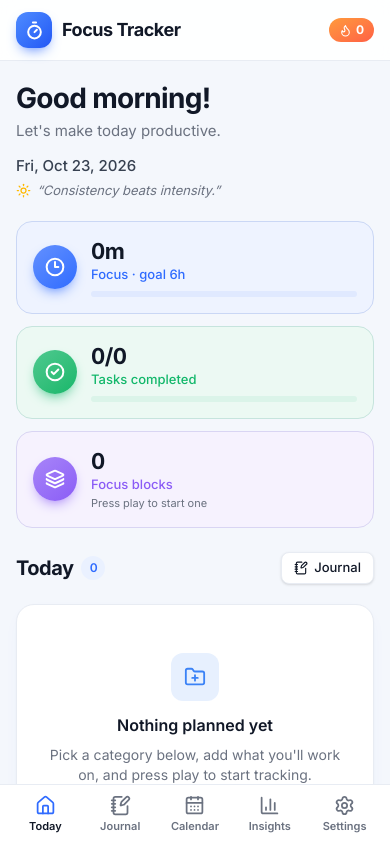
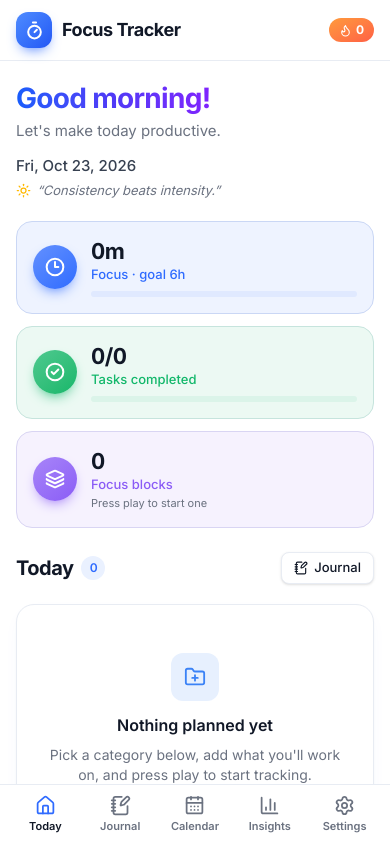
Before and after one commit to somcpp/focus-tracker, a Next.js app: page / in a window 390 px wide. Shown: the top 844 px of the page. Built offline with nearby package versions, Linux system fonts and the light colour scheme.

Commit message:
Add gradient to greeting heading and fix header layout responsiveness

```diff
--- a/src/app/globals.css
+++ b/src/app/globals.css
@@ -3,8 +3,8 @@
 @custom-variant dark (&:where(.dark, .dark *));
 
 :root {
-  --bg: #f4f7fc;
-  --subtle: #f7f9fd;
+  --bg: #ffffff;
+  --subtle: #f8fafc;
   --card: #ffffff;
   --card-2: #f1f4f9;
   --ink: #111827;
--- a/src/app/page.tsx
+++ b/src/app/page.tsx
@@ -36,20 +36,22 @@ function TodayPage() {
   return (
     <div className="grid gap-6 xl:grid-cols-[minmax(0,1fr)_340px]">
       <div className="flex min-w-0 flex-col gap-5">
-        <header className="flex flex-wrap items-start justify-between gap-3">
-          <div>
+        <header className="flex flex-col gap-3 sm:flex-row sm:items-start sm:justify-between sm:gap-4">
+          <div className="min-w-0 flex-1">
             <h1 className="text-[28px] font-bold leading-tight tracking-tight md:text-[32px]">
-              {greeting()}
-              {name ? `, ${name}` : ""}!
+              <span className="bg-gradient-to-r from-blue-600 via-indigo-600 to-violet-600 bg-clip-text text-transparent dark:from-blue-400 dark:via-indigo-300 dark:to-purple-300">
+                {greeting()}
+                {name ? `, ${name}` : ""}!
+              </span>
             </h1>
             <p className="mt-1 text-[15px] text-muted">Let&apos;s make today productive.</p>
           </div>
-          <div className="sm:text-right">
+          <div className="shrink-0 sm:text-right sm:max-w-xs md:max-w-sm">
             <p className="text-[15px] font-medium text-ink-2">
               {prettyDate(today, { weekday: "short", day: "numeric", month: "short", year: "numeric" })}
             </p>
             <p className="mt-1 flex items-center gap-1.5 text-[13px] italic text-muted sm:justify-end">
-              <Sun size={15} className="text-amber-400" /> “{quote}”
+              <Sun size={15} className="shrink-0 text-amber-400" /> “{quote}”
             </p>
           </div>
         </header>
```
